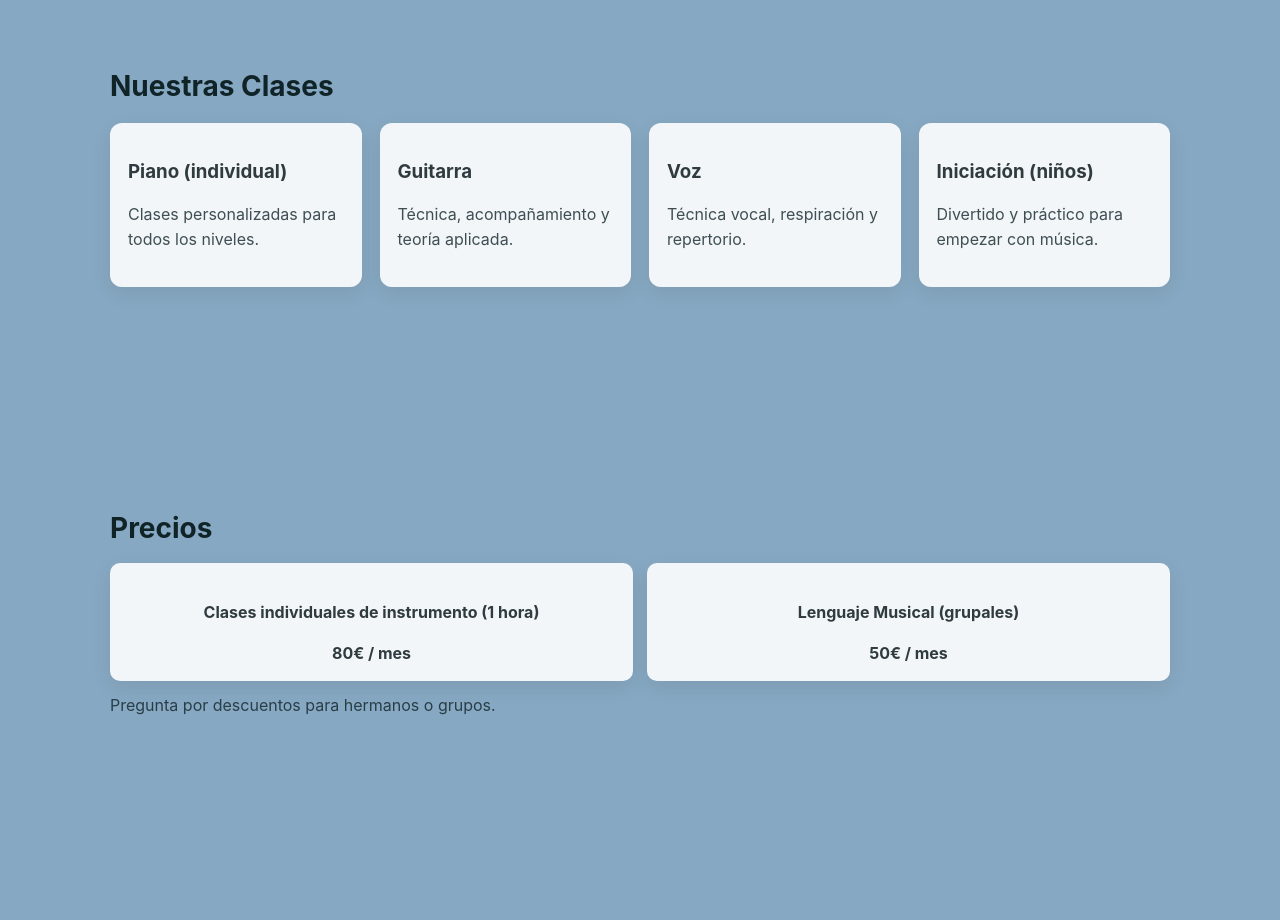
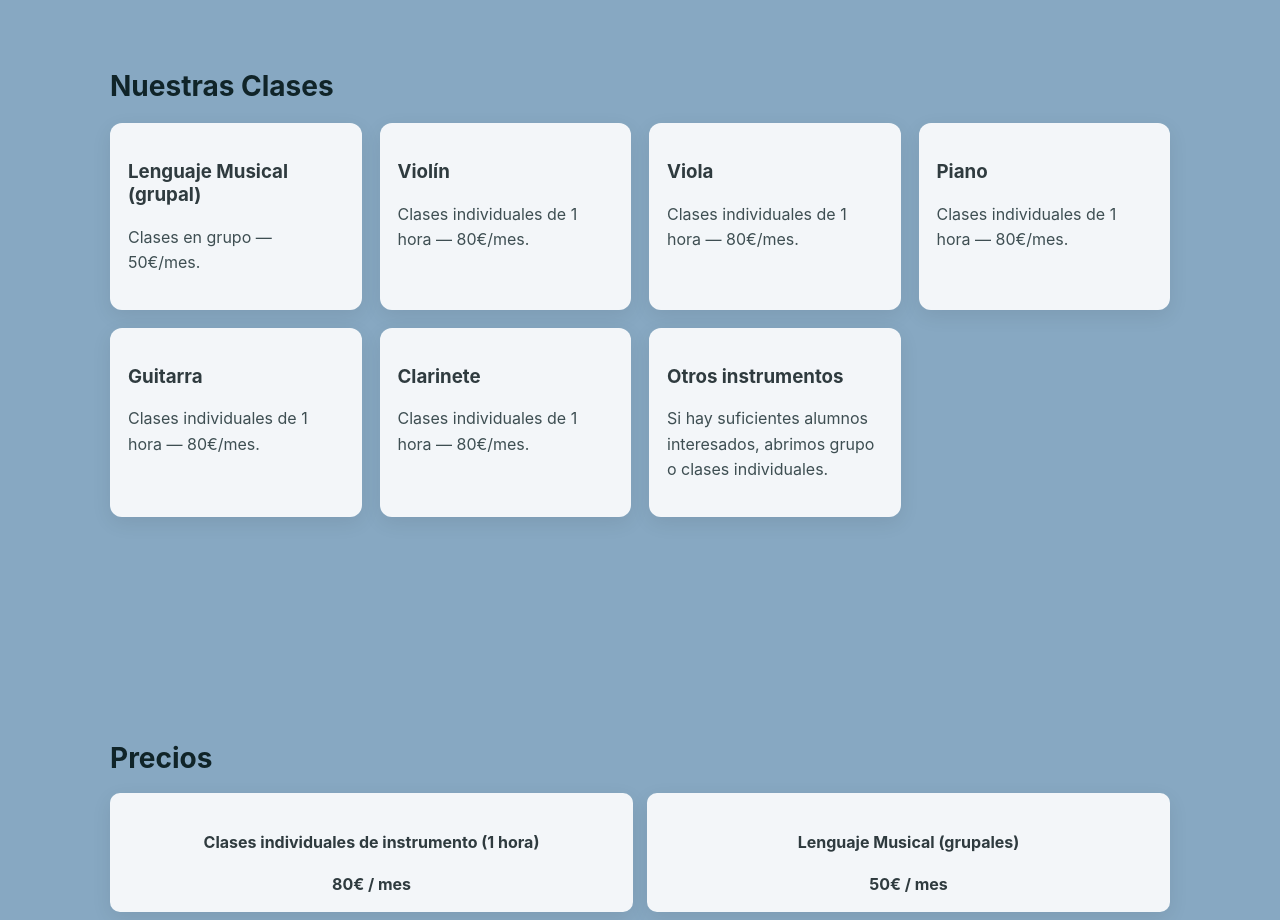
Before and after one commit to allegroacademusic/allegro-music-academy, a React (Vite) app: page / in a window 1280 px wide. Shown: the part 980-1900 px from the top of the page. Built offline with nearby package versions, Linux system fonts and the light colour scheme.

Commit message:
Update Classes.jsx

```diff
--- a/src/components/Classes.jsx
+++ b/src/components/Classes.jsx
@@ -1,10 +1,13 @@
 import React from "react";
 
 const classList = [
-  { title: "Piano (individual)", desc: "Clases personalizadas para todos los niveles." },
-  { title: "Guitarra", desc: "Técnica, acompañamiento y teoría aplicada." },
-  { title: "Voz", desc: "Técnica vocal, respiración y repertorio." },
-  { title: "Iniciación (niños)", desc: "Divertido y práctico para empezar con música." },
+  { title: "Lenguaje Musical (grupal)", desc: "Clases en grupo — 50€/mes." },
+  { title: "Violín", desc: "Clases individuales de 1 hora — 80€/mes." },
+  { title: "Viola", desc: "Clases individuales de 1 hora — 80€/mes." },
+  { title: "Piano", desc: "Clases individuales de 1 hora — 80€/mes." },
+  { title: "Guitarra", desc: "Clases individuales de 1 hora — 80€/mes." },
+  { title: "Clarinete", desc: "Clases individuales de 1 hora — 80€/mes." },
+  { title: "Otros instrumentos", desc: "Si hay suficientes alumnos interesados, abrimos grupo o clases individuales." }
 ];
 
 export default function Classes() {
```
